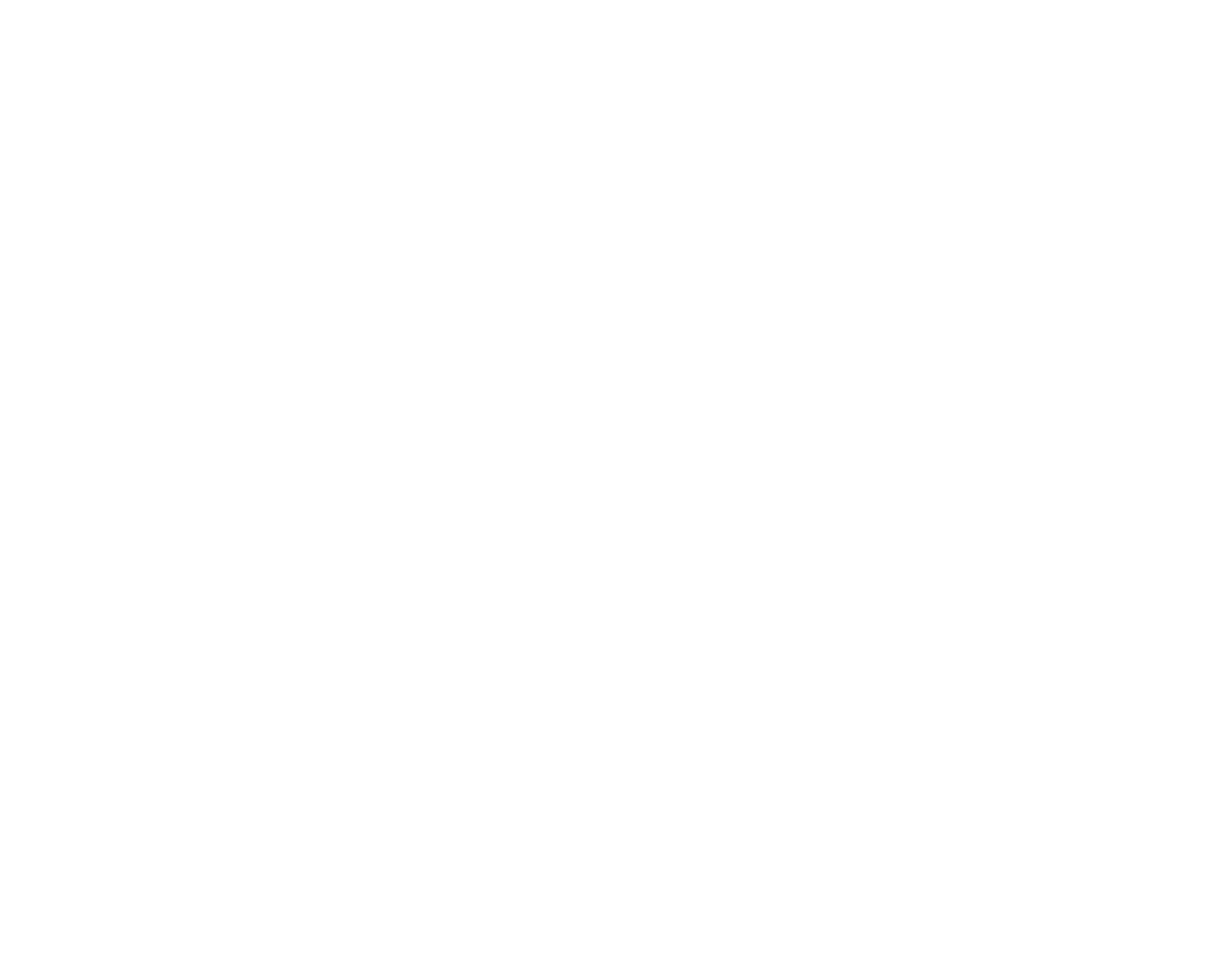
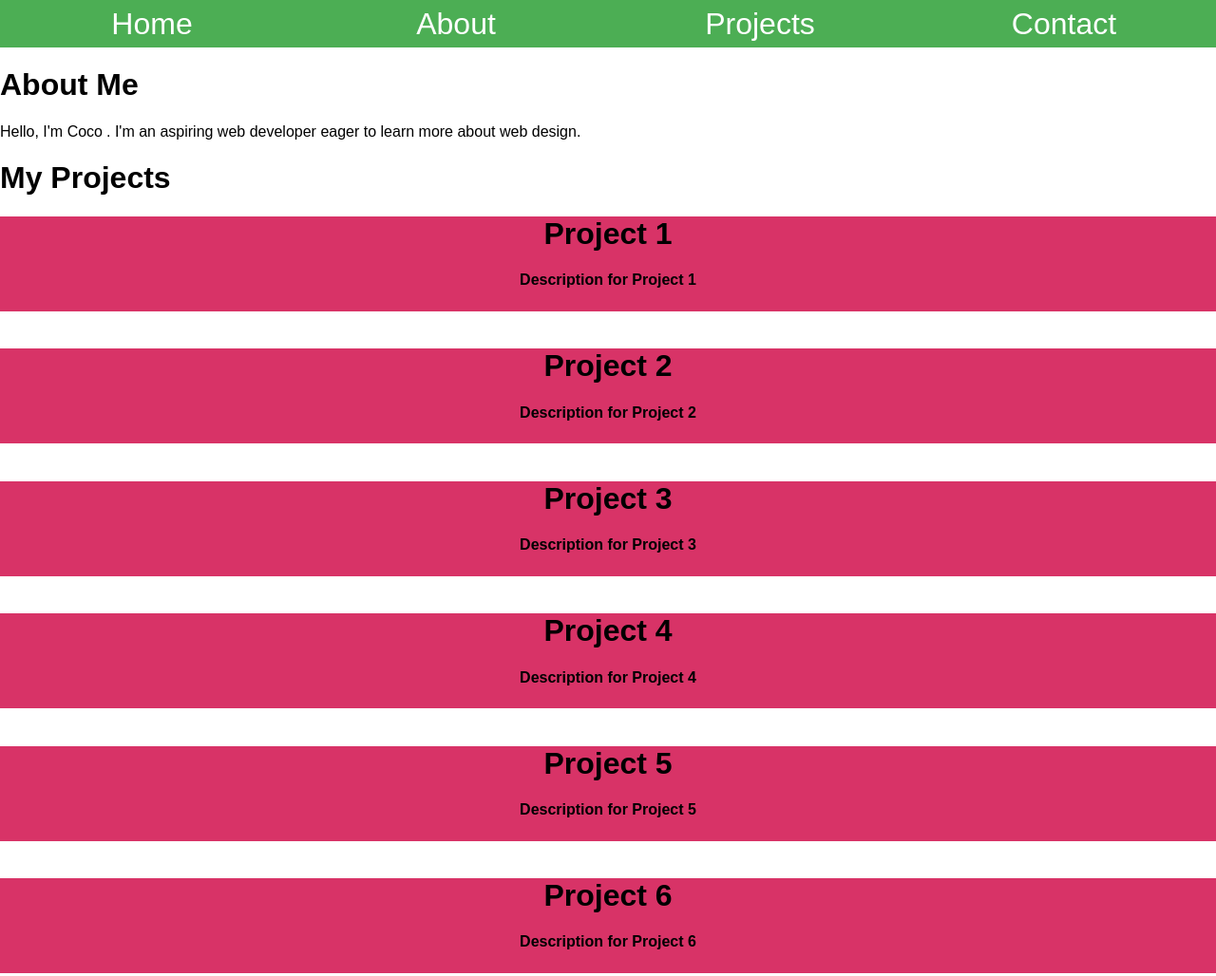
Before and after one commit to cfrikke/ResponsiveWebDesign, a plain HTML site: page index.htm in a window 1280 px wide. Shown: the whole page at 95% size. Before the commit the page ends 800 px from the top, so only its background shows below. Drawn offline with Linux system fonts and the light colour scheme.

Commit message:
made stuff

```diff
--- a/index.htm
+++ b/index.htm
@@ -1,9 +1,29 @@
 <!DOCTYPE html>
 <html>
-        <header>
-
+<imports>
+<link rel="stylesheet" href="styles.css">
+<script src="code.js"></script>
+</imports>
+        <header class="nav">
+            <button class="navbutton">Home</button>
+            <button class="navbutton">About</button>
+            <button class="navbutton">Projects</button>
+            <button class="navbutton">Contact</button>
         </header>
         <body>
+            <h1>About Me</h1>
+            <t>Hello, I'm </t> <t class="editable" contenteditable="true">Coco</t> <t>. I'm an aspiring web developer eager to learn more about web design.</t>
+        <h1>My Projects</h1>
+        <a><div class="projects"><h1>Project 1</h1><p><b>Description for Project 1</b></p></div></a><br/>
+        <a><div class="projects"><h1>Project 2</h1><p><b>Description for Project 2</b></p></div></a><br/>
+        <a><div class="projects"><h1>Project 3</h1><p><b>Description for Project 3</b></p></div></a><br/>
+        <a><div class="projects"><h1>Project 4</h1><p><b>Description for Project 4</b></p></div></a><br/>
+        <a><div class="projects"><h1>Project 5</h1><p><b>Description for Project 5</b></p></div></a><br/>
+        <a><div class="projects"><h1>Project 6</h1><p><b>Description for Project 6</b></p></div></a><br/>
+
+
+
+
 
         </body>
         <footer>
--- a/styles.css
+++ b/styles.css
@@ -0,0 +1,35 @@
+body {
+    margin: 0px;
+}
+
+.nav {
+    display: flex;
+    height: 25px;
+    zoom: 200%;
+}
+.nav > button {
+    appearance: none;
+    width: 999vw;
+    font-size: medium;
+    border: none;
+    background-color: #4cae54;
+    color: white;
+}
+h1, h2, h3, h4, h5, h6, text, p, t {
+    font-family: Arial, Helvetica, sans-serif;
+}
+
+.projects {
+    background-color: #d83367;
+    width: 100vw;
+    height: 100px;
+    color: black;
+    text-align: center;
+}
+
+@media only screen and (max-width:500px) {
+    /* For mobile phones */
+    .projects {
+        background-color: #CCDDD3;
+    }
+}
```
